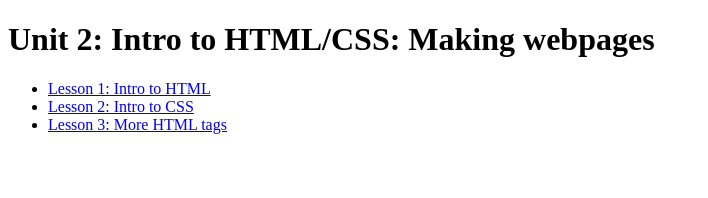
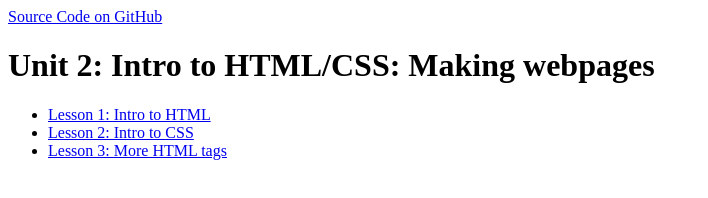
Before and after one commit to chscorpio/khan-academy, a plain HTML site: page index.html in a window 1280 px wide. Shown: the whole page, without its empty margins (0-708 px from the left). Drawn offline with Linux system fonts and the light colour scheme.

Commit message:
Link back to the source code on GitHub

```diff
--- a/index.html
+++ b/index.html
@@ -5,6 +5,8 @@
     <title>khan-academy</title>
 </head>
 <body>
+
+<a href="https://github.com/chscorpio/khan-academy">Source Code on GitHub</a>
 
 <h1>Unit 2: Intro to HTML/CSS: Making webpages</h1>
 <ul>
```
